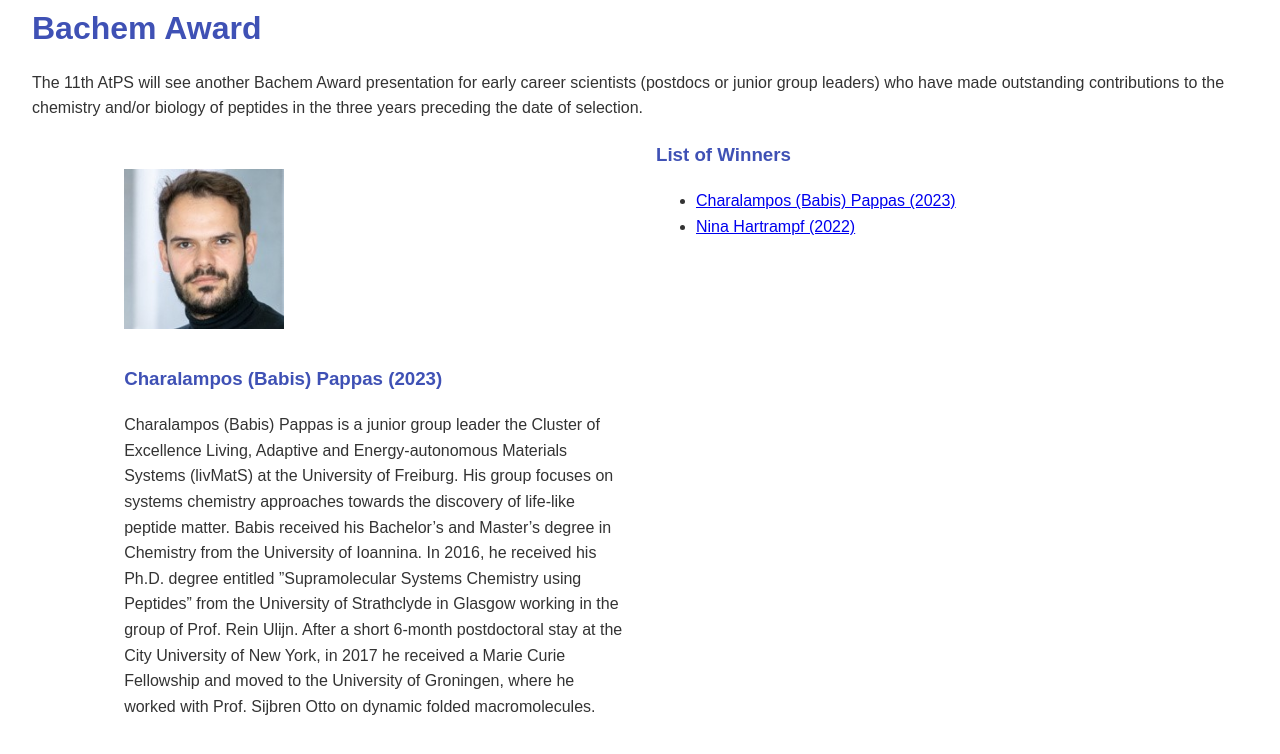
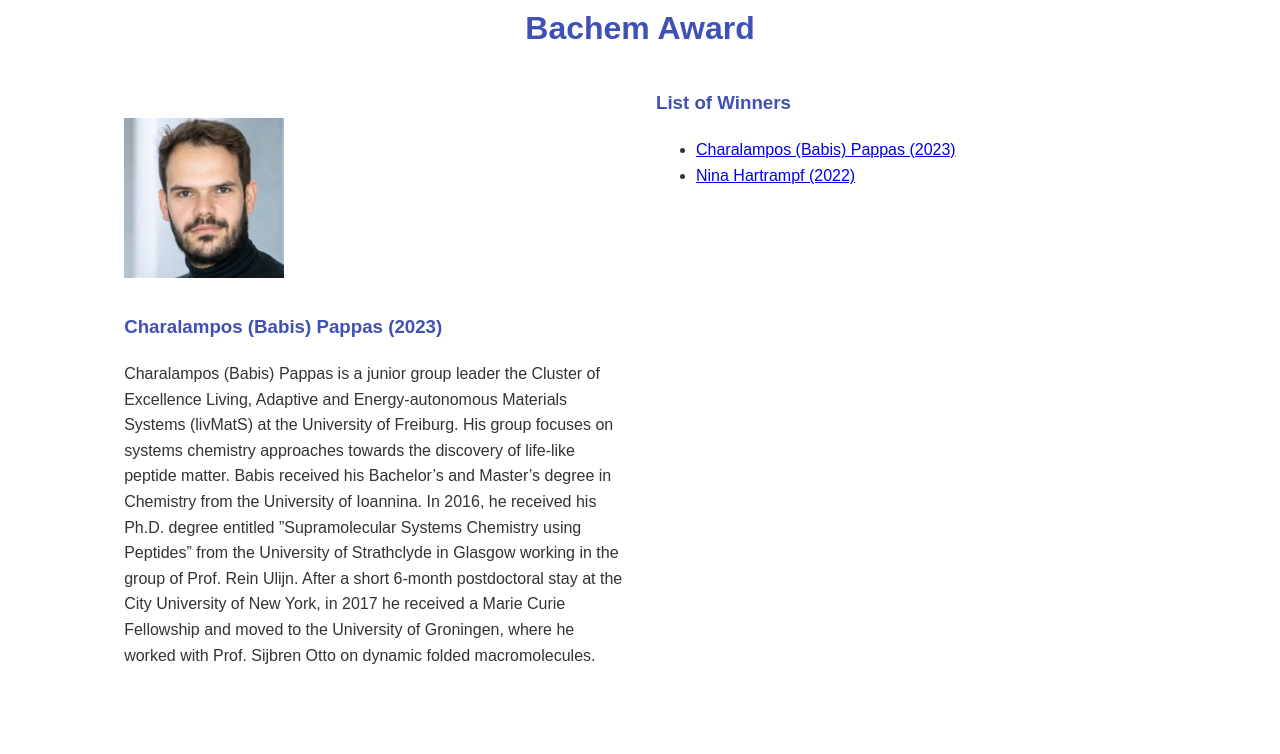
Before and after one commit to austrianpeptide/v2, a Jekyll site: the page built from bachem_award.html, in a window 1280 px wide and 971 px high, cut to the strip 204-958 px from the top of the window. Built offline with Jekyll 4.4.1, drawn with Linux system fonts in a browser that asks for light colours.

Commit message:
Update content.yml

```diff
--- a/_data/content.yml
+++ b/_data/content.yml
@@ -1,112 +1,155 @@
-speakers:
-  - name: Helena Safavi
-    affiliation: University of Copenhagen, Denmark
-    photo: Safav.jpg
+award_winners:
+- affiliation: University of Freiburg
+  description: "Charalampos (Babis) Pappas is a junior group leader the Cluster of\
+    \ Excellence Living, Adaptive and Energy-autonomous Materials Systems (livMatS)\
+    \ at the University of Freiburg. His group focuses on systems chemistry approaches\
+    \ towards the discovery of life-like peptide matter. Babis received his Bachelor\u2019\
+    s and Master\u2019s degree in Chemistry from the University of Ioannina. In 2016,\
+    \ he received his Ph.D. degree entitled \u201DSupramolecular Systems Chemistry\
+    \ using Peptides\u201D from the University of Strathclyde in Glasgow working in\
+    \ the group of Prof. Rein Ulijn. After a short 6-month postdoctoral stay at the\
+    \ City University of New York, in 2017 he received a Marie Curie Fellowship and\
+    \ moved to the University of Groningen, where he worked with Prof. Sijbren Otto\
+    \ on dynamic folded macromolecules."
+  winner_name: Charalampos (Babis) Pappas
+  winner_photo: pappas.jpg
+  year: 2023
+- affiliation: University of Zurich
+  description: "Nina Hartrampf is an Assistant Professor (tenure track) for \u201C\
+    Next Generation Synthesis\u201D at the University of Zurich. Her group\u2019s\
+    \ current research interests are the development of new flow-based methods for\
+    \ peptide synthesis and modification, and their application to the investigation\
+    \ of post-translationally modified peptides and proteins. She received a Bachelor\u2019\
+    s degree in Chemistry and Biochemistry as well as a Master\u2019s degree in Chemistry\
+    \ from the Ludwig-Maximilians-Universit\xE4t M\xFCnchen. In 2013, she joined the\
+    \ group of Prof. Dr. Dirk Trauner for her graduate studies in natural product\
+    \ synthesis. After graduating summa cum laude in 2017, she joined the group of\
+    \ Prof. Bradley L. Pentelute at Massachusetts Institute of Technology. Her postdoctoral\
+    \ work focused on the rapid high-fidelity synthesis of peptides and proteins using\
+    \ automated flow chemistry."
+  winner_name: Nina Hartrampf
+  winner_photo: NinaHartrampf_web_2.jpg
+  year: 2022
+page:
+  contact: '## Contact
 
-  - name: Manuela Schmidt
-    affiliation: University of Vienna, Austria
-    photo: schmidt.jpg
 
-  - name: Pedro Gois
-    affiliation: University of Lisbon, Portugal
-    photo: gois.png
+    For more information and involvement in future meetings please contact: Dr. Christian
+    Gruber
 
-  - name: Luc Brunsveld
-    affiliation: University of Eindhoven, Netherlands
-    photo: brunsveld.gif
 
-  - name: Meritxel Canals
-    affiliation: University of Nottingham, UK
-    photo: meri.jpg
+    Tel.: +43-(0)1-40160-31390, Email: christian.w.gruber@meduniwien.ac.at
 
-  - name: Thomas Mindt
-    affiliation: University of Vienna, Austria
-    photo: mindt.jpg
+    '
+  information: '## Information
 
-award_winners:
-  - year: 2023
-    winner_name: Charalampos (Babis) Pappas
-    affiliation: University of Freiburg
-    winner_photo: pappas.jpg
-    description: Charalampos (Babis) Pappas is a junior group leader the Cluster of Excellence Living, Adaptive and Energy-autonomous Materials Systems (livMatS) at the University of Freiburg. His group focuses on systems chemistry approaches towards the discovery of life-like peptide matter. Babis received his Bachelor’s and Master’s degree in Chemistry from the University of Ioannina. In 2016, he received his Ph.D. degree entitled ”Supramolecular Systems Chemistry using Peptides” from the University of Strathclyde in Glasgow working in the group of Prof. Rein Ulijn. After a short 6-month postdoctoral stay at the City University of New York, in 2017 he received a Marie Curie Fellowship and moved to the University of Groningen, where he worked with Prof. Sijbren Otto on dynamic folded macromolecules.
+    ### Abstract submission deadline
 
-  - year: 2022
-    winner_name: Nina Hartrampf
-    affiliation: University of Zurich
-    winner_photo: NinaHartrampf_web_2.jpg
-    description: Nina Hartrampf is an Assistant Professor (tenure track) for “Next Generation Synthesis” at the University of Zurich. Her group’s current research interests are the development of new flow-based methods for peptide synthesis and modification, and their application to the investigation of post-translationally modified peptides and proteins. She received a Bachelor’s degree in Chemistry and Biochemistry as well as a Master’s degree in Chemistry from the Ludwig-Maximilians-Universität München. In 2013, she joined the group of Prof. Dr. Dirk Trauner for her graduate studies in natural product synthesis. After graduating summa cum laude in 2017, she joined the group of Prof. Bradley L. Pentelute at Massachusetts Institute of Technology. Her postdoctoral work focused on the rapid high-fidelity synthesis of peptides and proteins using automated flow chemistry.
+    November 10th, 202 2
 
-sponsors:
-  - name: CEM
-    logo: CEM_small.jpg
-  - name: Bachem
-    logo: bachem.png
-  - name: Vienna Convention Bureau
-    logo: Logo_vcb.svg
-  - name: Gyros Proten Technologies
-    logo: gpt.png
-  - name: Almac
-    logo: almac.png
-  - name: Rieger
-    logo: rieger.jpg
-  - name: CDD Vault
-    logo: cdd.png
-  - name: Biotage
-    logo: biotage.jpg
-  - name: maglab
-    logo: maglab.png
-  - name: Vapourtec
-    logo: vapourtec.jpg
-  - name: Merck
-    logo: merck.jpg
-  - name: European Peptide Society
-    logo: epslogo.gif
 
-page:
-  main: |
-    # 11th Austrian Peptide Symposium
+    ### Symposium topics
+
+    - Peptide Chemistry and Synthesis
+
+    - Peptide Drug Development and Delivery
+
+    - Peptide Structural Biology
+
+    - Peptide Pharmacology
+
+
+    ### Location
+
+    The 11th Austrian Peptide Symposium will be held in Van-Swieten conference hall,
+    Van Swieten-Gasse 1a, 1090 Vienna.
+
+
+    ![Van Swieten Hall Map](/assets/images/vsplan.gif)
+
+
+    ![Van Swieten Hall Picture](/assets/images/vspic.jpg)
+
+
+    ### Further information
+
+    The meeting will be held under the auspices of the European Peptide Society (EPS).
+    To be become a member of the EPS (free-of-charge), please [click here](https://www.eurpepsoc.com/benefits-of-membership/).
+
+
+    Download the reports from the [2011-2016](https://www.meduniwien.ac.at/pharmakologie/ms/Report_AtPS2011-2016.pdf)
+    and the [2017](https://www.meduniwien.ac.at/pharmakologie/ms/Report_AtPS2017.pdf)
+    meetings.
+
+
+    Download the reports from the [2021](https://austrianpeptides.org/assets/report2021.pdf)
+    meeting.
+
+
+    Download a report about [Peptide Science in Austria](https://www.meduniwien.ac.at/pharmakologie/ms/Peptide%20Science%20in%20Austria.pdf).
+
+
+    Further information to our meetings can be found in the [EPS newsletters](https://www.eurpepsoc.com/eps-newsletter-archive/).
+
+
+    ![EPS Logo](https://www.meduniwien.ac.at/pharmakologie/ms/epslogo.gif)
+
+    '
+  main: '# 11th Austrian Peptide Symposium
+
 
     Date: 1st of December, 2022
 
+
     Location: Vienna, Austria
 
-    Welcome to the 11th Austrian Peptide Symposium, organized by the Austrian Peptide Community under the auspices of the European Peptide Society. Join us for a day of inspiring talks and presentations.
 
-  information: |
-    ## Information
-    ### Abstract submission deadline
-    November 10th, 2022
+    Welcome to the 11th Austrian Peptide Symposium, organized by the Austrian Peptide
+    Community under the auspices of the European Peptide Society. Join us for a day
+    of inspiring talks and presentations.
 
-    ### Symposium topics
-    - Peptide Chemistry and Synthesis
-    - Peptide Drug Development and Delivery
-    - Peptide Structural Biology
-    - Peptide Pharmacology
-
-    ### Location
-    The 11th Austrian Peptide Symposium will be held in Van-Swieten conference hall, Van Swieten-Gasse 1a, 1090 Vienna.
-
-    ![Van Swieten Hall Map](/assets/images/vsplan.gif)
-
-    ![Van Swieten Hall Picture](/assets/images/vspic.jpg)
-
-    ### Further information
-    The meeting will be held under the auspices of the European Peptide Society (EPS). To be become a member of the EPS (free-of-charge), please [click here](https://www.eurpepsoc.com/benefits-of-membership/).
-
-    Download the reports from the [2011-2016](https://www.meduniwien.ac.at/pharmakologie/ms/Report_AtPS2011-2016.pdf) and the [2017](https://www.meduniwien.ac.at/pharmakologie/ms/Report_AtPS2017.pdf) meetings.
-
-    Download the reports from the [2021](https://austrianpeptides.org/assets/report2021.pdf) meeting.
-
-    Download a report about [Peptide Science in Austria](https://www.meduniwien.ac.at/pharmakologie/ms/Peptide%20Science%20in%20Austria.pdf).
-
-    Further information to our meetings can be found in the [EPS newsletters](https://www.eurpepsoc.com/eps-newsletter-archive/).
-
-    ![EPS Logo](https://www.meduniwien.ac.at/pharmakologie/ms/epslogo.gif)
-  contact: |
-    ## Contact
-
-    For more information and involvement in future meetings please contact: Dr. Christian Gruber
-
-    Tel.: +43-(0)1-40160-31390, Email: christian.w.gruber@meduniwien.ac.at
-award_description: |
-  The 11th AtPS will see another Bachem Award presentation for early career scientists (postdocs or junior group leaders) who have made outstanding contributions to the chemistry and/or biology of peptides in the three years preceding the date of selection.
+    '
+speakers:
+- affiliation: University of Copenhagen, Denmark
+  name: Helena Safavi
+  photo: Safav.jpg
+- affiliation: University of Vienna, Austria
+  name: Manuela Schmidt
+  photo: schmidt.jpg
+- affiliation: University of Lisbon, Portugal
+  name: Pedro Gois
+  photo: gois.png
+- affiliation: University of Eindhoven, Netherlands
+  name: Luc Brunsveld
+  photo: brunsveld.gif
+- affiliation: University of Nottingham, UK
+  name: Meritxel Canals
+  photo: meri.jpg
+- affiliation: University of Vienna, Austria
+  name: Thomas Mindt
+  photo: mindt.jpg
+sponsors:
+- logo: CEM_small.jpg
+  name: CEM
+- logo: bachem.png
+  name: Bachem
+- logo: Logo_vcb.svg
+  name: Vienna Convention Bureau
+- logo: gpt.png
+  name: Gyros Proten Technologies
+- logo: almac.png
+  name: Almac
+- logo: rieger.jpg
+  name: Rieger
+- logo: cdd.png
+  name: CDD Vault
+- logo: biotage.jpg
+  name: Biotage
+- logo: maglab.png
+  name: maglab
+- logo: vapourtec.jpg
+  name: Vapourtec
+- logo: merck.jpg
+  name: Merck
+- logo: epslogo.gif
+  name: European Peptide Society
```
